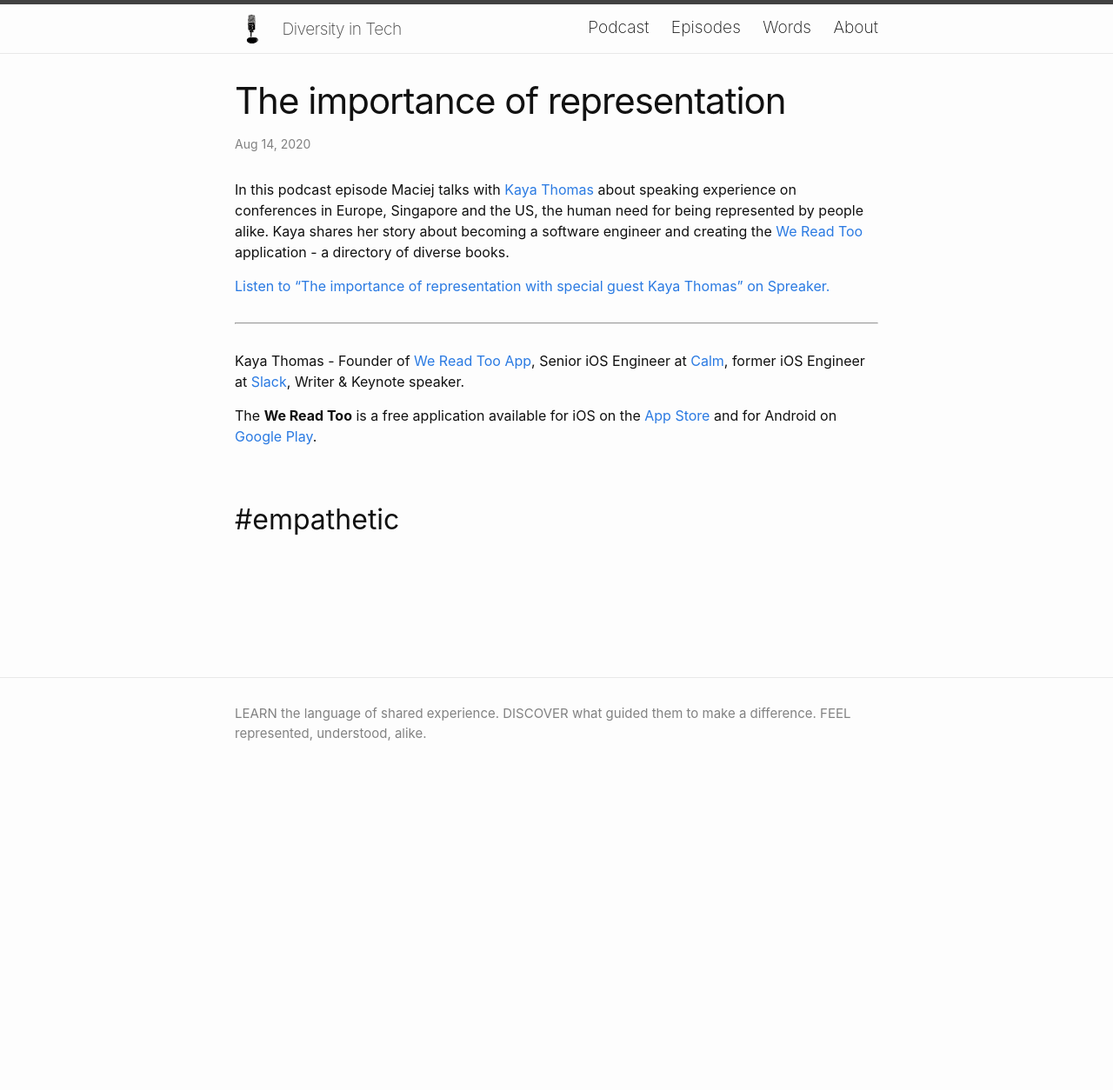
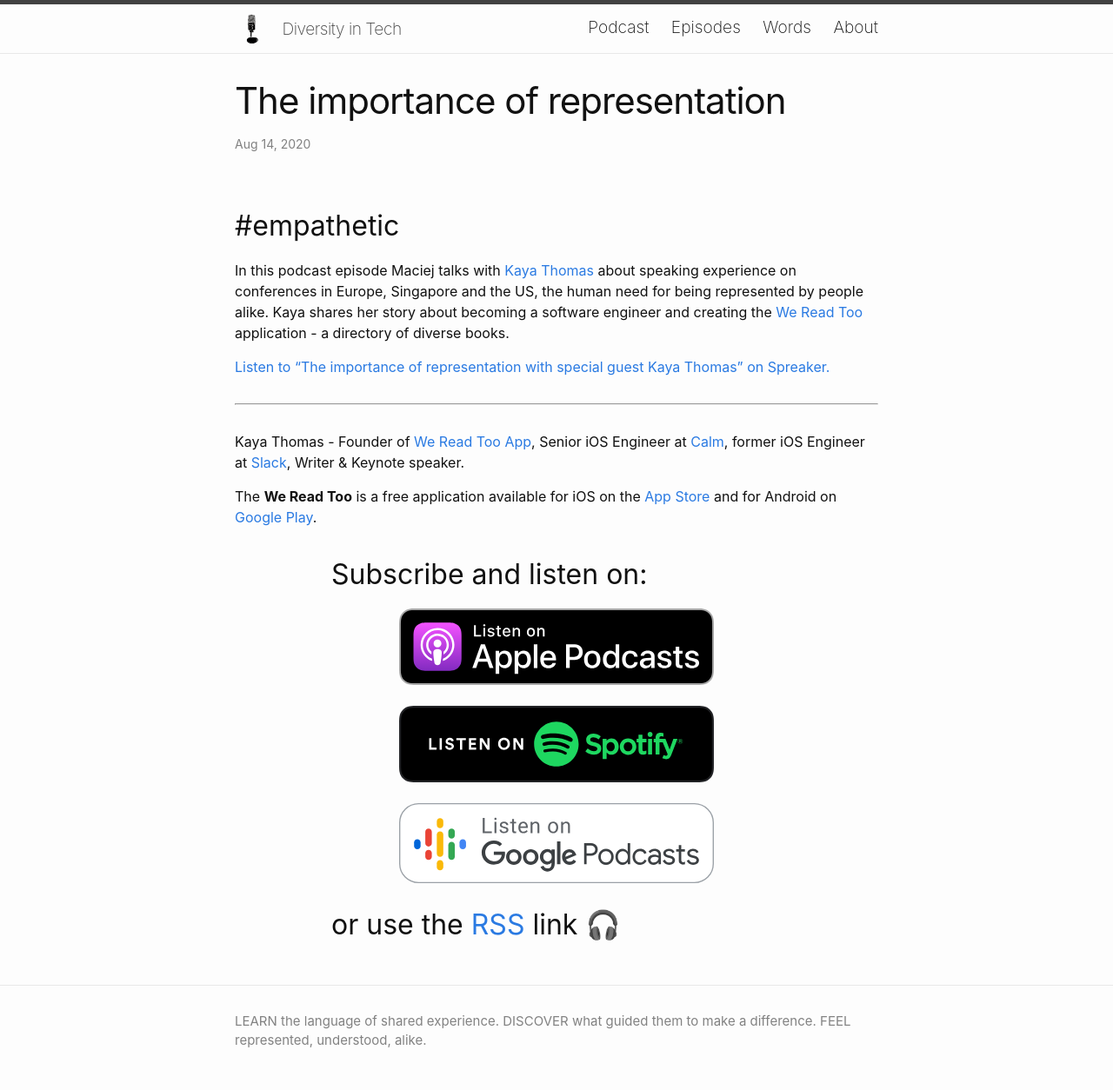
Before and after one commit to diversityin-tech/diversityin-tech.github.io, a Jekyll site: the page built from _posts/2020-08-14-Kaya-Thomas.md, in a window 1280 px wide. Shown: the whole page at 87% size. Built offline with Jekyll 4.4.1, drawn with Linux system fonts in a browser that asks for light colours; comment, search, counter and statistics services are not loaded; before the commit the page ends 900 px from its top, so only the background shows below that.

Commit message:
Shows links to podcast on every page

```diff
--- a/_layouts/post.html
+++ b/_layouts/post.html
@@ -31,12 +31,12 @@ layout: default
   </header>
 
   <div class="post-content e-content" itemprop="articleBody">
-    {{ content }}
     {%- if page.word -%}
     <h2>
       #{{ page.word }}
     </h2>
     {%- endif -%}
+    {{ content }}
   </div>
 
   {%- if site.disqus.shortname -%}
@@ -45,3 +45,28 @@ layout: default
 
   <a class="u-url" href="{{ page.url | relative_url }}" hidden></a>
 </article>
+
+
+<div class="center">
+
+  <h1>Subscribe and listen on:</h1>
+
+  <a href="https://podcasts.apple.com/pl/podcast/diversity-in-tech-by-maciej-piotrowski/id1527808867">
+  <img class="center" src="/assets/Apple_Podcasts.svg">
+  </a>
+  <br/>
+
+  <a href="https://open.spotify.com/show/20rElBMMpVplDR3elMlBLM?si=JEbwZBd6S_CP5zMgTBZR9Q">
+  <img class="center" src="/assets/spotify-podcast-badge.svg">
+  </a>
+  <br/>
+
+
+  <a href="https://www.google.com/podcasts?feed=aHR0cHM6Ly93d3cuc3ByZWFrZXIuY29tL3Nob3cvNDQ5OTExOC9lcGlzb2Rlcy9mZWVk">
+  <img class="center" src="/assets/Google_Podcasts.svg">
+  </a>
+  <br/>
+
+  <h1>or use the <a href="https://www.spreaker.com/show/4499118/episodes/feed">RSS</a> link 🎧</h1>
+
+  </div>
```
